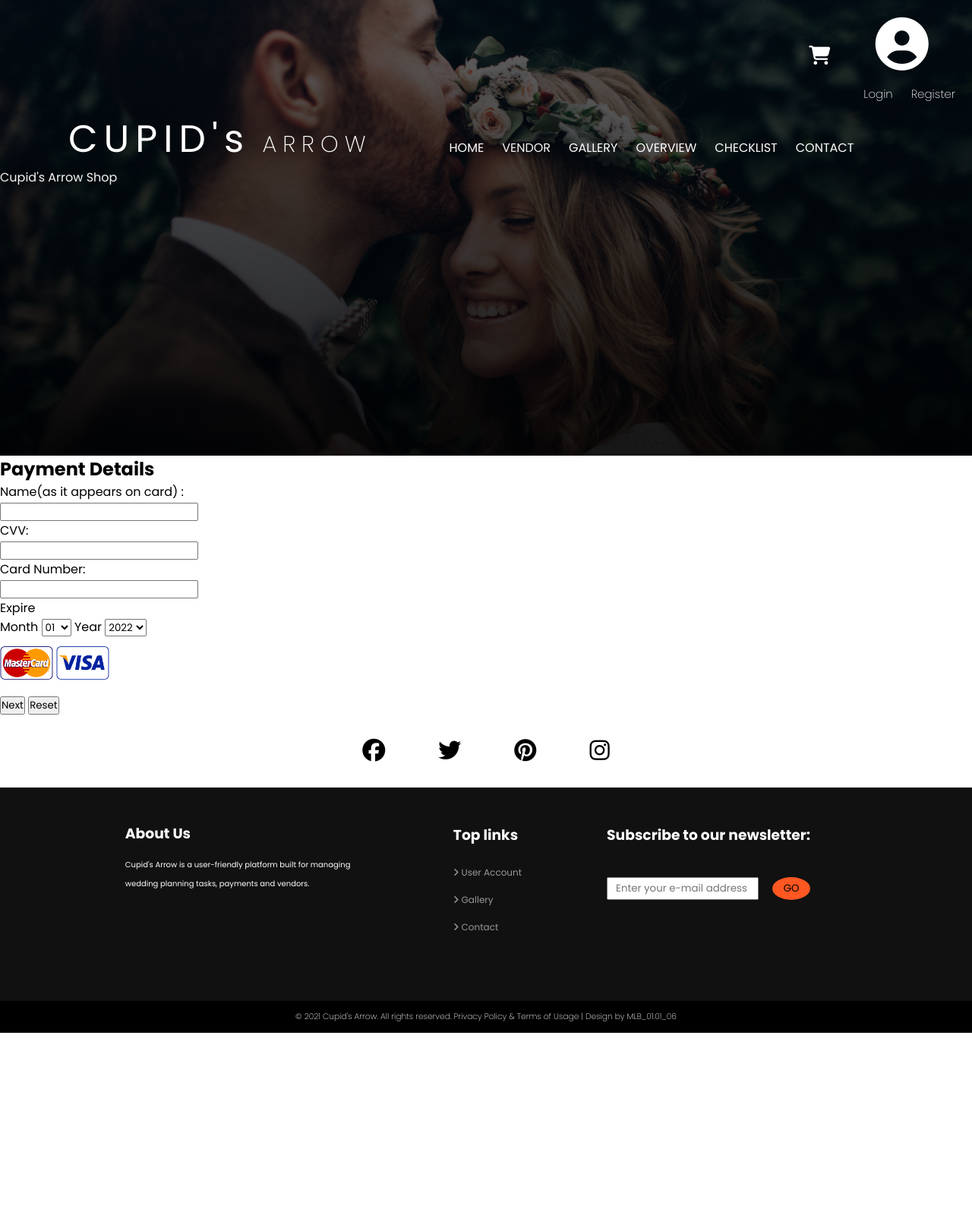
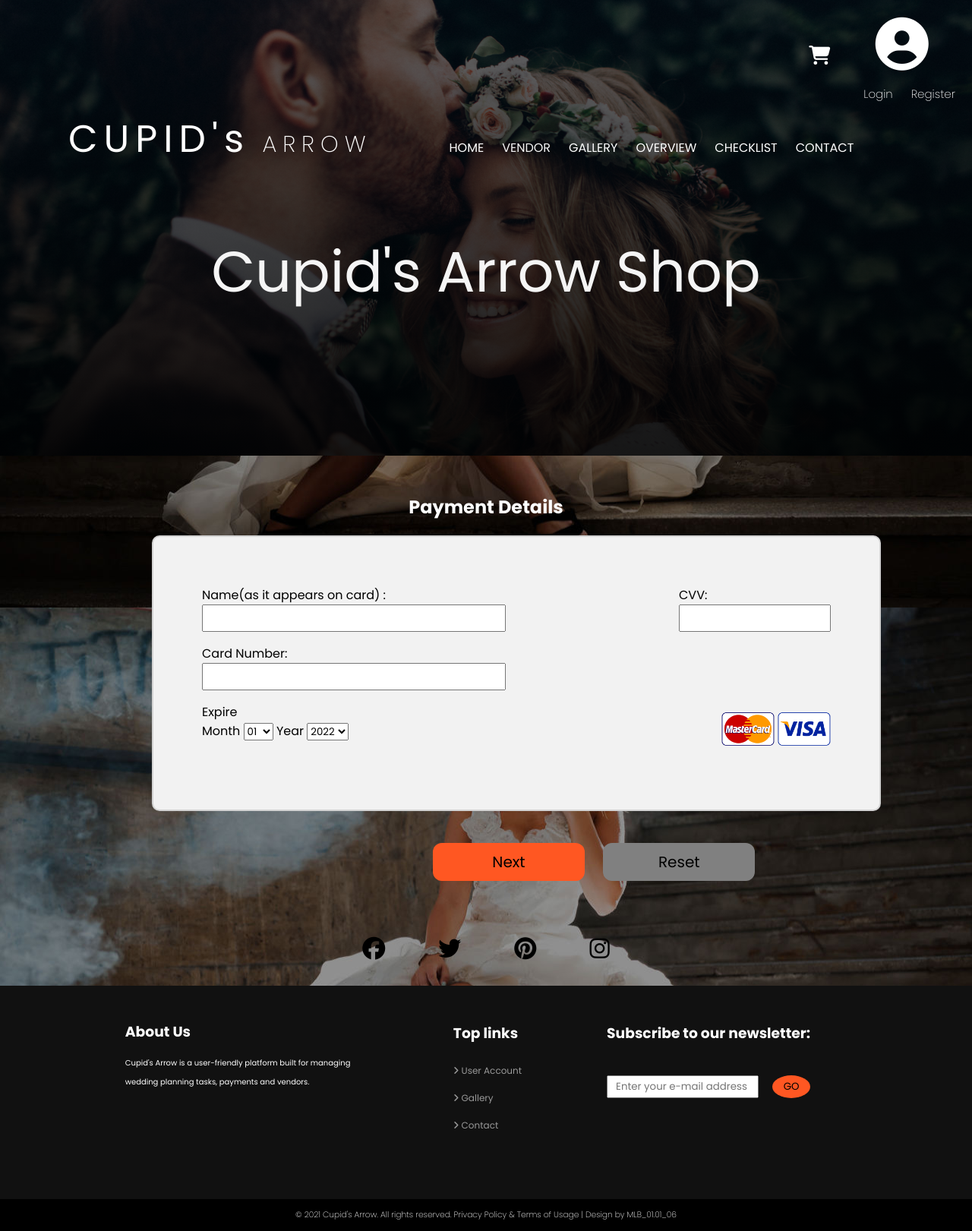
Before and after one commit to christancf/wedding-planning-system, a PHP site: page /wedding-planning-system/payment-info-nim.php in a window 1280 px wide. Shown: the whole page at 76% size. Before the commit the page ends 1360 px from the top, so only its background shows below. Run offline with PHP 8.4, Linux system fonts and the light colour scheme; data that the repository does not hold is empty; some libraries are stand-ins or nearby versions; some web fonts are replaced.

Commit message:
updated payment css

```diff
--- a/styles/payment-info-nim.css
+++ b/styles/payment-info-nim.css
@@ -1,3 +1,77 @@
-.credit-card-nim #creditCard{
-  display: none;
+body{
+  background-image: url(../images/services.jpg);
+  background-repeat: no-repeat;
+  background-attachment: fixed;
+  background-size: 100% 100%;
 }
+.page-name{
+  font-size: 75px;
+  text-align: center;
+  padding-top: 80px;
+}
+.payment-method-heading-nim h2{
+    text-align: center;
+    padding-top: 50px;
+    padding-bottom: 20px;
+    color: #fff;
+}
+.cardIcons{
+  padding-left: 3em
+}
+.credit-card-nim{
+  width: 75%;
+  background-color: #f2f2f2;
+  background-position: center;
+  border: 2px solid lightgrey;
+  border-radius: 10px;
+  padding: 4em;
+  margin-left: 200px;
+}
+.credit-card-nim input[type=text]{
+  width: 400px;
+  padding: 6px;
+  margin-bottom: 16px;
+  box-sizing: border-box;
+}
+.credit-card-nim input[type=text]:focus{
+  border: 3px solid #5a5a5a;
+  transition: .6s;
+}
+.c1{
+  display: flex;
+  justify-content: space-between;
+}
+.c2 input[type=text]{
+  width: 400px;
+}
+.c3 input[type=text]{
+  width: 200px;
+}
+.c4{
+  display: flex;
+  justify-content: space-between;
+}
+.payment-buttons{
+  margin: 2rem 2rem 2rem 35rem;
+}
+.payment-buttons button{
+  width: 200px;
+  padding: 10px;
+  margin: 10px;
+  border: none;
+  border-radius: 12px;
+  font-size: 20px;
+  background-color: grey;
+}
+.payment-buttons #btnPay{
+  background-color: #ff5722;
+}
+.payment-buttons #btnPay:hover{
+  background-color: #db4a1d;
+  color: #fff;
+  transition: 0.5s;
+}
+.payment-buttons #btnReset:hover{
+  background-color: lightgrey;
+  transition: 0.5s;
+}
```
Also changed, not shown: styles/payment-address-nim.css (+75 -4 lines), styles/payment-confirm-nim.css (added, +38 -0 lines).
